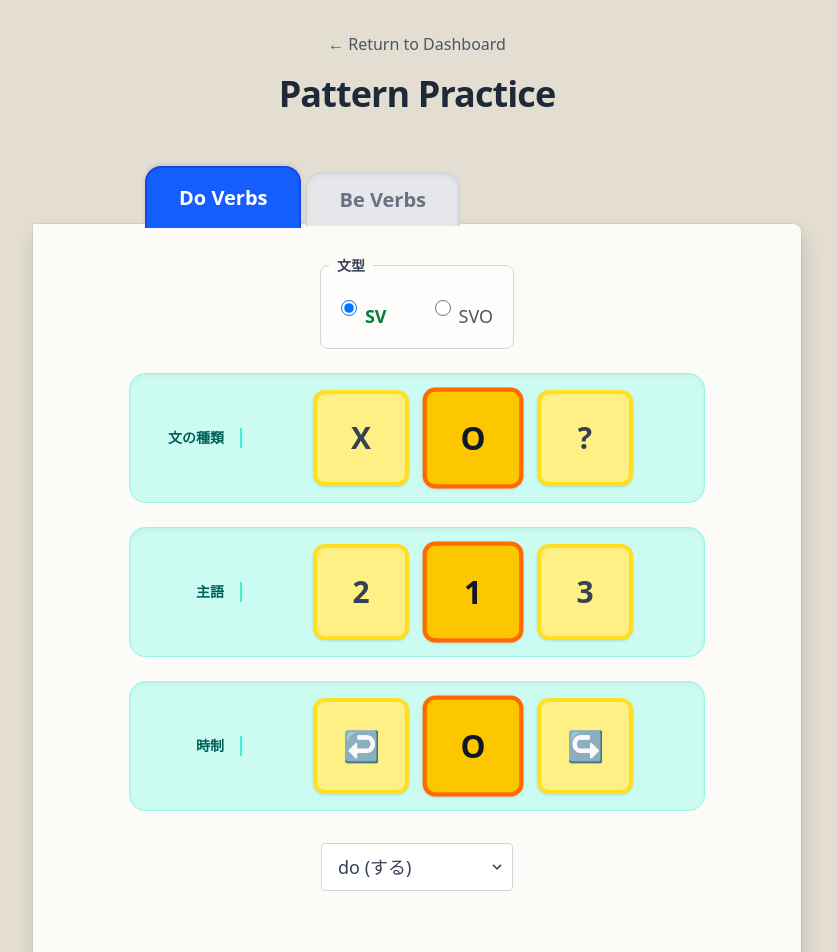
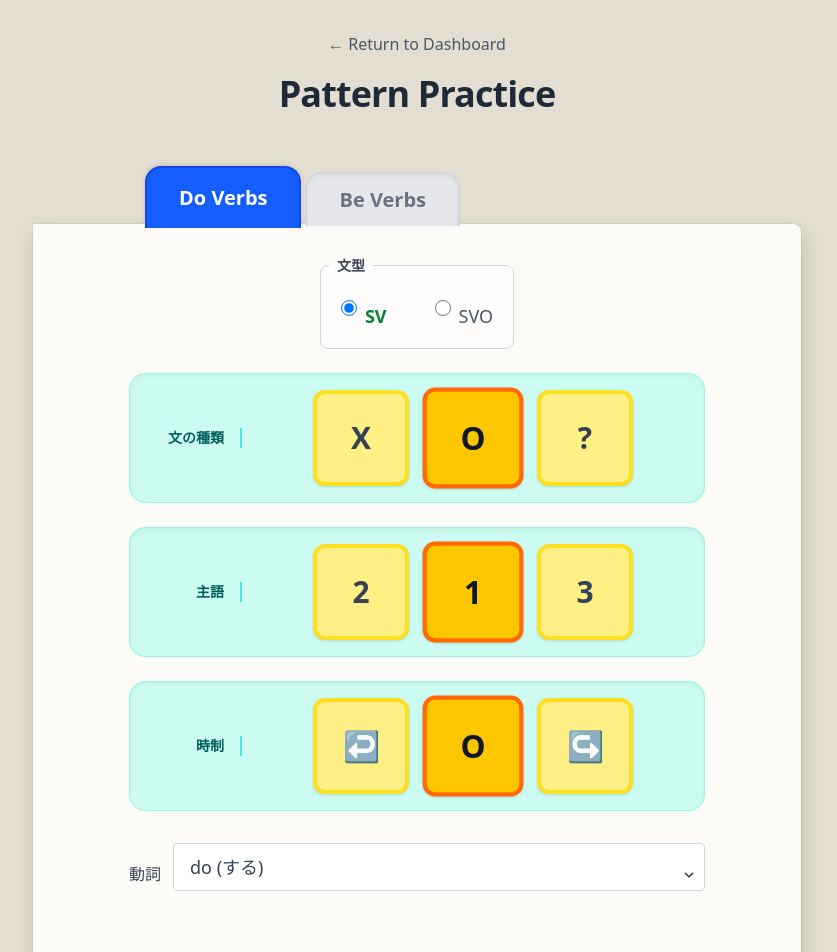
Before and after one commit to kayamak/grid9-english, a Next.js app: page /practice in a window 1280 px wide. Shown: the top 952 px of the page, without its empty margins (223-1060 px from the left). Built offline with nearby package versions, Linux system fonts and the light colour scheme.

Commit message:
動詞と目的語のレイアウトを調整

```diff
--- a/src/app/practice/page.tsx
+++ b/src/app/practice/page.tsx
@@ -122,22 +122,18 @@ export default function PracticePage() {
 
                 {/* Verb and Object Selector Dropdowns - Only shown for Do verbs */}
                 {state.verbType === 'do' && (
-                  <div className="mt-8 mb-2 flex gap-4 justify-center items-center relative z-20">
-                    <div className="w-48">
+                  <div className="mt-8 mb-2 w-full max-w-xl flex flex-col gap-4 relative z-20">
                     <VerbSelector
                       verbType={state.verbType}
                       selectedVerb={state.verb}
                       onChange={handleVerbChange}
                       fiveSentencePattern={state.fiveSentencePattern}
                     />
-                    </div>
                     {state.fiveSentencePattern === 'SVO' && (
-                      <div className="w-48">
                       <ObjectSelector
                         selectedObject={state.object || 'something'}
                         onChange={handleObjectChange}
                       />
-                      </div>
                     )}
                   </div>
                 )}
--- a/src/components/practice/ObjectSelector.tsx
+++ b/src/components/practice/ObjectSelector.tsx
@@ -36,7 +36,9 @@ const OBJECT_OPTIONS: { value: Object; label: string }[] = [
 
 export const ObjectSelector: React.FC<ObjectSelectorProps> = ({ selectedObject, onChange, disabled }) => {
   return (
-    <div className="relative">
+    <div className="flex items-center gap-3">
+      <label className="text-gray-700 font-medium whitespace-nowrap">目的語</label>
+      <div className="relative flex-1">
         <select
           value={selectedObject}
           onChange={(e) => onChange(e.target.value as Object)}
@@ -55,5 +57,6 @@ export const ObjectSelector: React.FC<ObjectSelectorProps> = ({ selectedObject,
           </svg>
         </div>
       </div>
+    </div>
   );
 };
--- a/src/components/practice/VerbSelector.tsx
+++ b/src/components/practice/VerbSelector.tsx
@@ -79,7 +79,9 @@ export const VerbSelector: React.FC<VerbSelectorProps> = ({ verbType, selectedVe
   }
 
   return (
-    <div className="relative">
+    <div className="flex items-center gap-3">
+      <label className="text-gray-700 font-medium whitespace-nowrap">動詞</label>
+      <div className="relative flex-1">
         <select
           value={selectedVerb}
           onChange={(e) => onChange(e.target.value as Verb)}
@@ -98,5 +100,6 @@ export const VerbSelector: React.FC<VerbSelectorProps> = ({ verbType, selectedVe
           </svg>
         </div>
       </div>
+    </div>
   );
 };
```
Lines whose indentation alone changed are shown as unchanged.
